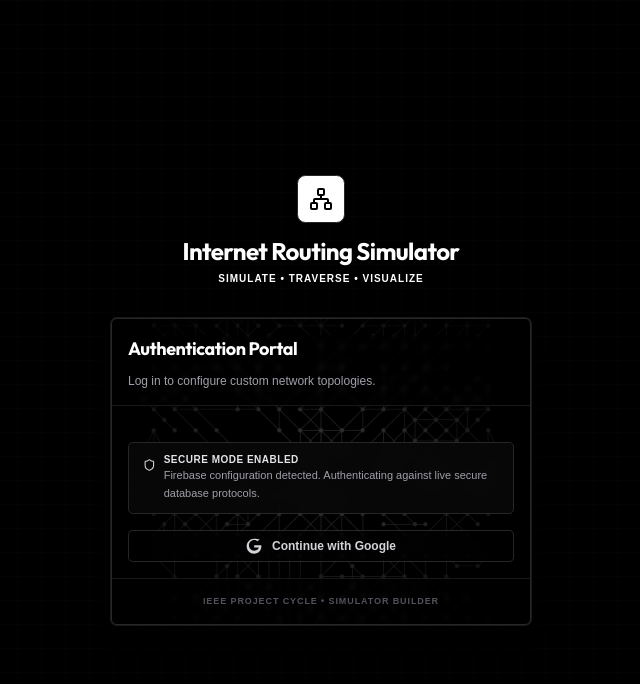
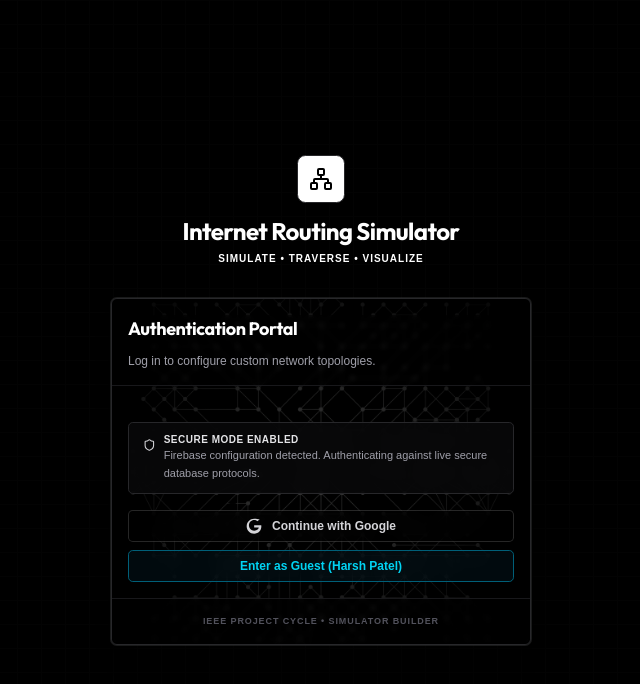
Before and after one commit to anubhav-kayal/Internet-Routing-Simulator, a React (Vite) app: page / in a window 1280 px wide. Shown: the top 684 px of the page, without its empty margins (319-959 px from the left). Built offline with nearby package versions, Linux system fonts and the light colour scheme; no server answers.

Commit message:
Added Guest Mode

```diff
--- a/src/components/Auth.jsx
+++ b/src/components/Auth.jsx
@@ -7,7 +7,7 @@ import { Shield, Network } from "lucide-react";
 import bwNetworkGraphic from "./bw_network_graphic.png";
 
 export default function Auth() {
-  const { loginWithGoogle, isFirebase } = useAuth();
+  const { loginWithGoogle, isFirebase, loginAsGuest } = useAuth();
   const [error, setError] = useState("");
   const [success, setSuccess] = useState("");
   const [loading, setLoading] = useState(false);
@@ -26,6 +26,22 @@ export default function Auth() {
       setLoading(false);
     }
   };
+
+  const handleGuestSignIn = async () => {
+    setError("");
+    setSuccess("");
+    setLoading(true);
+    try {
+      await loginAsGuest();
+      setSuccess("Accessing simulator in Guest Mode...");
+    } catch (err) {
+      console.error(err);
+      setError("Guest access failed.");
+    } finally {
+      setLoading(false);
+    }
+  };
+
 
   return (
     <div className="relative flex items-center justify-center min-h-screen w-full bg-black text-white px-4 select-none">
@@ -111,11 +127,12 @@ export default function Auth() {
               </div>
             )}
 
+             <div className="flex flex-col gap-2 mt-2">
               <Button
                 type="button"
                 onClick={handleGoogleSignIn}
-              disabled={loading}
-              className="w-full border border-zinc-850 bg-black/50 text-zinc-300 hover:bg-white hover:text-black font-semibold py-2.5 rounded-md transition-all flex items-center justify-center gap-2.5 cursor-pointer outline-none active:scale-[0.99] text-xs mt-2 backdrop-blur-sm"
+                disabled={loading || !isFirebase}
+                className={`w-full border border-zinc-850 bg-black/50 text-zinc-300 hover:bg-white hover:text-black font-semibold py-2.5 rounded-md transition-all flex items-center justify-center gap-2.5 cursor-pointer outline-none active:scale-[0.99] text-xs backdrop-blur-sm ${!isFirebase ? 'opacity-50 cursor-not-allowed' : ''}`}
               >
                 {loading ? (
                   <span className="w-4 h-4 border-2 border-zinc-400/30 border-t-zinc-400 rounded-full animate-spin"></span>
@@ -131,6 +148,16 @@ export default function Auth() {
                   </>
                 )}
               </Button>
+
+              <Button
+                type="button"
+                onClick={handleGuestSignIn}
+                disabled={loading}
+                className="w-full border border-cyan-800 bg-cyan-950/20 text-cyan-400 hover:bg-cyan-400 hover:text-black font-semibold py-2.5 rounded-md transition-all flex items-center justify-center gap-2.5 cursor-pointer outline-none active:scale-[0.99] text-xs backdrop-blur-sm"
+              >
+                Enter as Guest (Harsh Patel)
+              </Button>
+            </div>
           </CardContent>
           <CardFooter className="relative z-10 flex flex-col border-t border-zinc-900 pt-4 pb-4 bg-black/40 backdrop-blur-[2px]">
             <span className="text-[9px] text-zinc-600 uppercase tracking-widest text-center font-bold">
--- a/src/services/authContext.jsx
+++ b/src/services/authContext.jsx
@@ -72,6 +72,15 @@ export function AuthProvider({ children }) {
     }
   };
 
+  const loginAsGuest = () => {
+    setCurrentUser({
+      uid: "guest",
+      email: "harsh.patel@ieee.org",
+      displayName: "Harsh Patel"
+    });
+    return Promise.resolve();
+  };
+
   const value = {
     currentUser,
     isFirebase: isFirebaseConfigured,
@@ -79,6 +88,7 @@ export function AuthProvider({ children }) {
     login,
     loginWithGoogle,
     logout,
+    loginAsGuest,
     loading
   };
 
```
Lines whose indentation alone changed are shown as unchanged.
